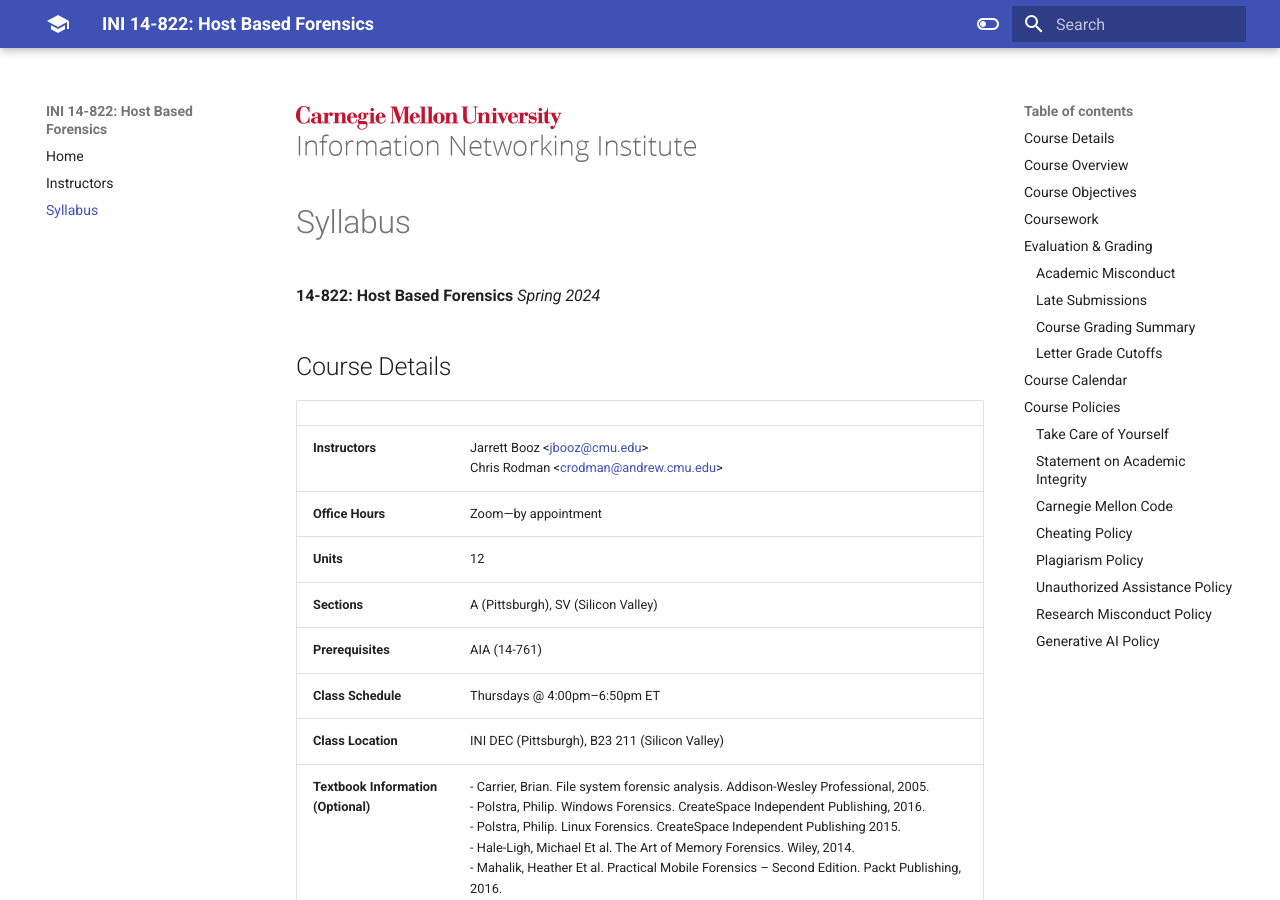
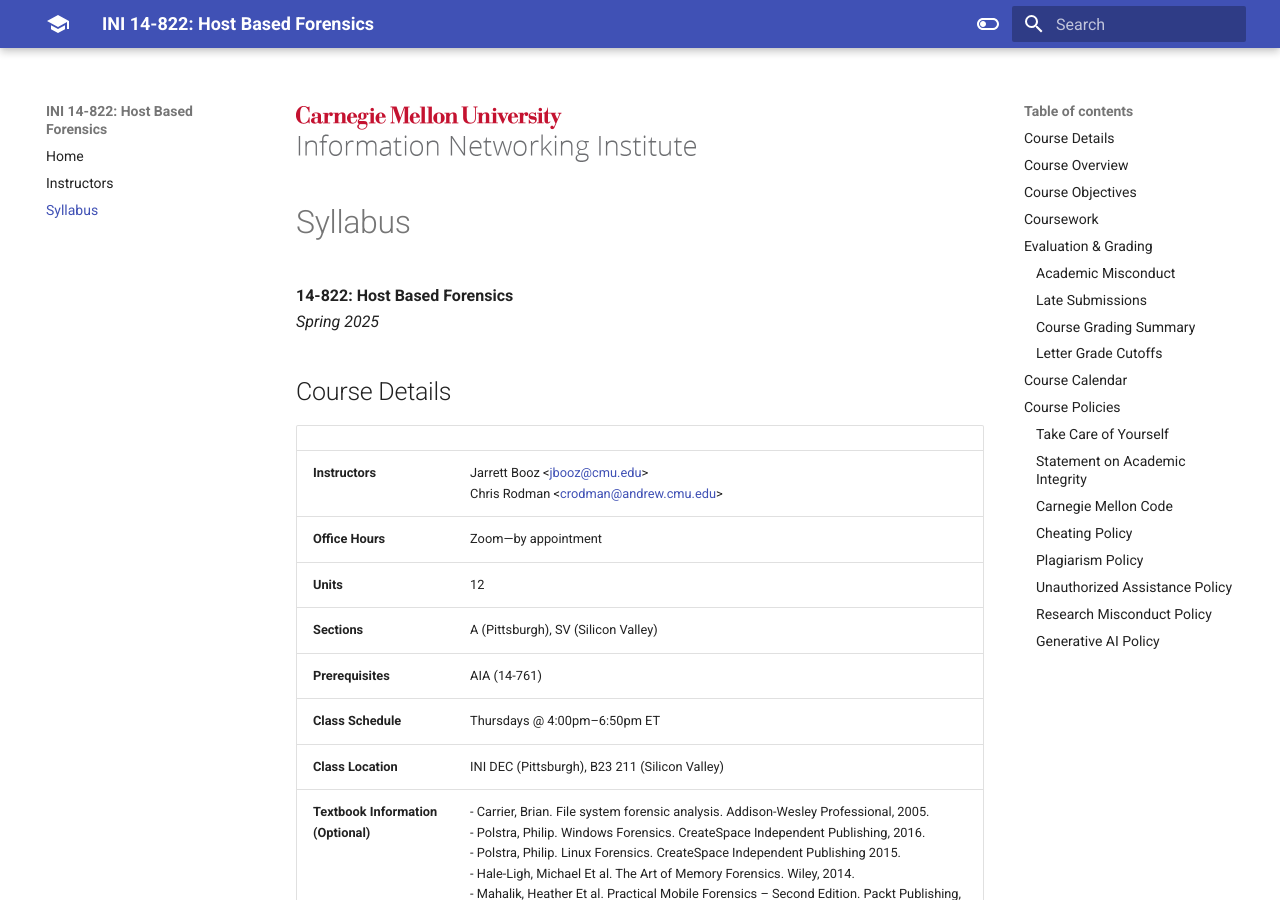
Before and after one commit to cmu-ini/hbf-web, an MkDocs documentation site: the page built from docs/syllabus.md, in a window 1280 px wide and 900 px high. Built offline with MkDocs 1.6.1 and Material for MkDocs 9.7.7, drawn with Linux system fonts in a browser that asks for light colours.

Commit message:
Publish sp25 content

```diff
--- a/docs/syllabus.md
+++ b/docs/syllabus.md
@@ -4,7 +4,7 @@
 # Syllabus
 
 **14-822: Host Based Forensics**
-_Spring 2024_
+_Spring 2025_
 
 ## Course Details
 
--- a/mkdocs.yml
+++ b/mkdocs.yml
@@ -7,10 +7,10 @@
   - stylesheets/extra.css
 theme:
   name: material
-#
-#  Disable instant navigation due to Safari anchor link issues
-#  https://github.com/squidfunk/mkdocs-material/issues/5239#issuecomment-1482661635
-#
+  #
+  #  Disable instant navigation due to Safari anchor link issues
+  #  https://github.com/squidfunk/mkdocs-material/issues/5239#issuecomment-1482661635
+  #
   features:
     - navigation.instant
     - navigation.tracking
@@ -47,3 +47,5 @@
 plugins:
   - search
   - social
+  - git-revision-date-localized:
+      type: date
```
Also changed, not shown: site/index.html, site/instructors/index.html, site/search/search_index.json, site/sitemap.xml, site/syllabus/index.html, 1 other file.
